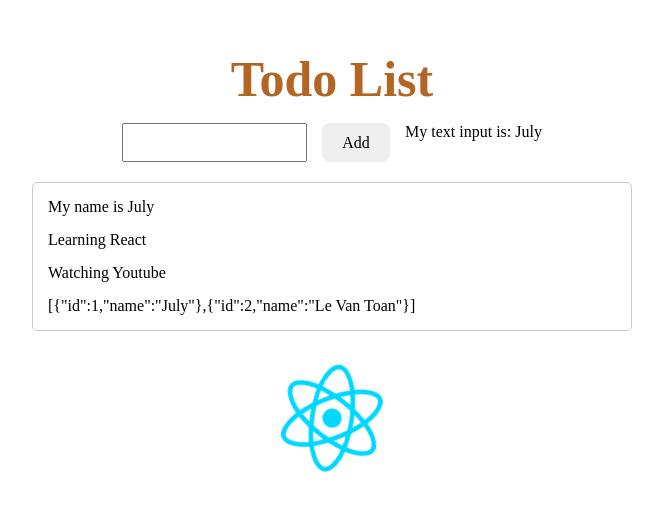
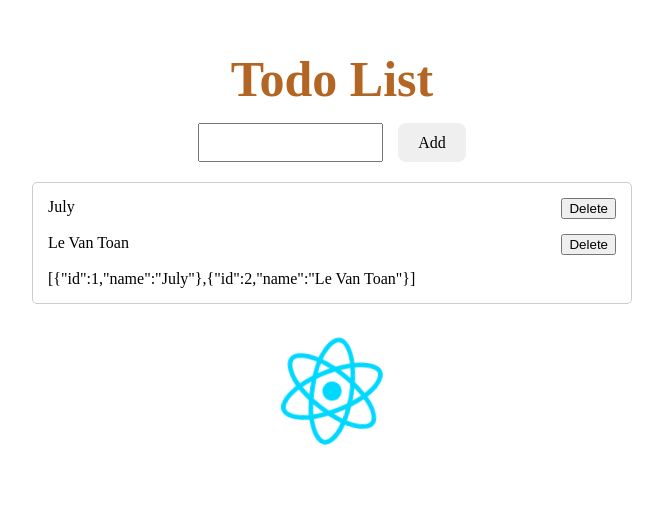
Before and after one commit to July-27/React-JS, a React (Vite) app: page / in a window 1280 px wide. Shown: the top 510 px of the page, without its empty margins (308-971 px from the left). Built offline with nearby package versions, Linux system fonts and the light colour scheme.

Commit message:
Chapter5-39

```diff
--- a/src/components/todo/TodoData.jsx
+++ b/src/components/todo/TodoData.jsx
@@ -13,18 +13,24 @@
   //   }
 
   // cách 3
-  const { name, age, data } = props;
+  const { todoList } = props;
   // ý nghĩa của cách trên
   // const name = props.name;
   // const age = props.age;
   // const data = props.data;
 
-  // console.log("check props: ", props);
+  console.log("check props: ", todoList);
   return (
     <div className="todo-data">
-      <div> My name is {name} </div>
-      <div> Learning React </div>
-      <div> Watching Youtube</div>
+      {todoList.map((item, index) => {
+        console.log(item, index);
+        return (
+          <div className="todo-item">
+            <div>{item.name}</div>
+            <button>Delete</button>
+          </div>
+        );
+      })}
       <div>{JSON.stringify(props.todoList)}</div>
     </div>
   );
--- a/src/components/todo/TodoNew.jsx
+++ b/src/components/todo/TodoNew.jsx
@@ -3,13 +3,13 @@
 const TodoNew = (props) => {
   // useState hook(getter/setter)
   // const valueInput = "July";
-  const [valueInput, setValueInput] = useState("July");
+  const [valueInput, setValueInput] = useState("");
 
   const { AddNewTodo } = props;
   // AddNewTodo("July");
   const HandleClick = () => {
-    alert(`Added`);
     AddNewTodo(valueInput);
+    setValueInput("");
   };
 
   const HandleOnChange = (name) => {
@@ -21,9 +21,9 @@
       <input
         type="text"
         onChange={(event) => HandleOnChange(event.target.value)}
+        value={valueInput}
       />
       <button onClick={HandleClick}>Add</button>
-      <div>My text input is: {valueInput}</div>
     </div>
   );
 };
--- a/src/components/todo/todo.css
+++ b/src/components/todo/todo.css
@@ -81,3 +81,8 @@
     transform: rotate(360deg);
   }
 }
+
+.todo-item {
+  display: flex;
+  justify-content: space-between;
+}
```
